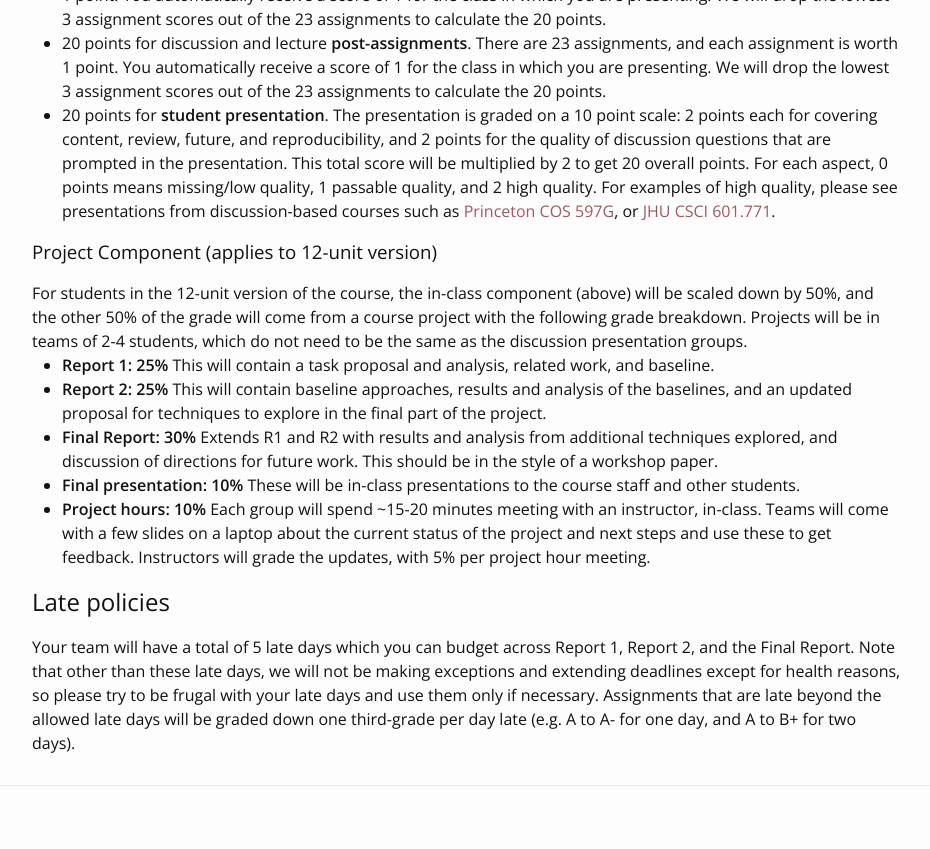
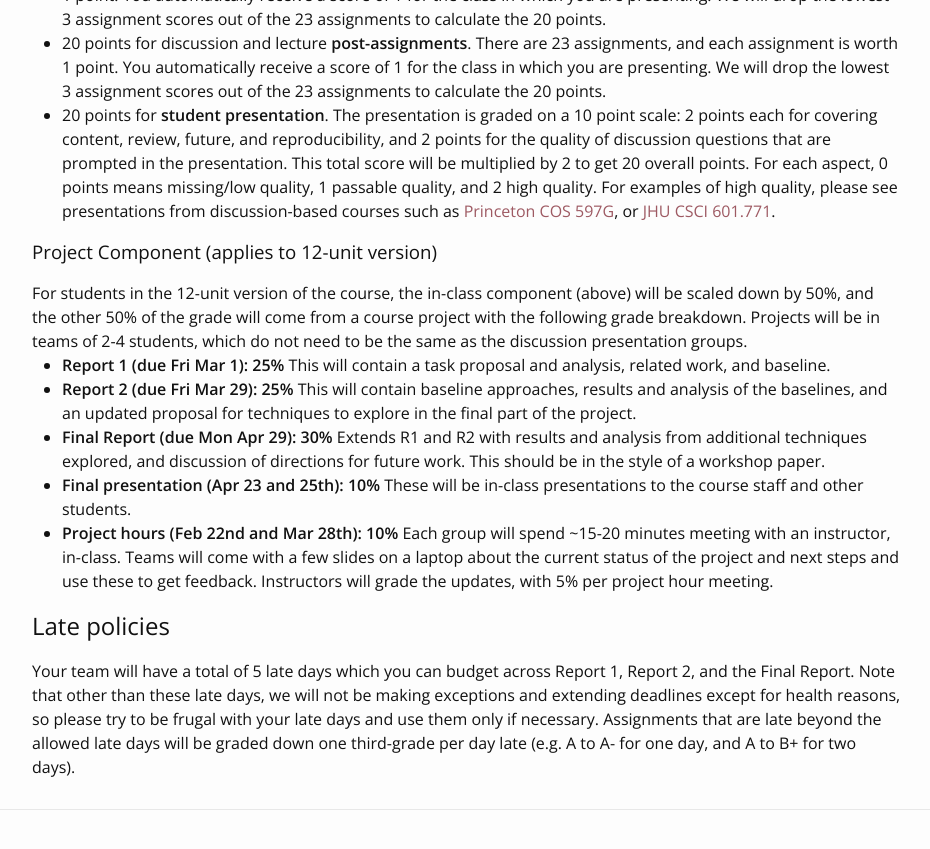
Before and after one commit to cmu-codegen/s2024, a Jekyll site: the page built from index.md, in a window 1280 px wide and 900 px high, scrolled down 7261 px. Shown: the top 849 px of the window, without its empty margins (173-1103 px from the left). Built offline with Jekyll 4.4.1, drawn with Linux system fonts in a browser that asks for light colours; nearby versions of some CDN libraries.

Commit message:
add due dates for assignments

```diff
--- a/_layouts/home.html
+++ b/_layouts/home.html
@@ -231,11 +231,11 @@ layout: default
     For students in the 12-unit version of the course, the in-class component (above) will be scaled down by 50%, and the other 50% of the grade will come from a course project with the following grade breakdown. Projects will be in teams of 2-4 students, which do not need to be the same as the discussion presentation groups.
 
     <ul>
-        <li><strong>Report 1: 25%</strong> This will contain a task proposal and analysis, related work, and baseline.</li>
-        <li><strong>Report 2: 25%</strong> This will contain baseline approaches, results and analysis of the baselines, and an updated proposal for techniques to explore in the final part of the project.</li>
-        <li><strong>Final Report: 30%</strong> Extends R1 and R2 with results and analysis from additional techniques explored, and discussion of directions for future work. This should be in the style of a workshop paper.</li>
-        <li><strong>Final presentation: 10%</strong> These will be in-class presentations to the course staff and other students.</li>
-        <li><strong>Project hours: 10%</strong> Each group will spend ~15-20 minutes meeting with an instructor, in-class. Teams will come with a few slides on a laptop about the current status of the project and next steps and use these to get feedback. Instructors will grade the updates, with 5% per project hour meeting.</li>
+        <li><strong>Report 1 (due Fri Mar 1): 25%</strong> This will contain a task proposal and analysis, related work, and baseline.</li>
+        <li><strong>Report 2 (due Fri Mar 29): 25%</strong> This will contain baseline approaches, results and analysis of the baselines, and an updated proposal for techniques to explore in the final part of the project.</li>
+        <li><strong>Final Report (due Mon Apr 29): 30%</strong> Extends R1 and R2 with results and analysis from additional techniques explored, and discussion of directions for future work. This should be in the style of a workshop paper.</li>
+        <li><strong>Final presentation (Apr 23 and 25th): 10%</strong> These will be in-class presentations to the course staff and other students.</li>
+        <li><strong>Project hours (Feb 22nd and Mar 28th): 10%</strong> Each group will spend ~15-20 minutes meeting with an instructor, in-class. Teams will come with a few slides on a laptop about the current status of the project and next steps and use these to get feedback. Instructors will grade the updates, with 5% per project hour meeting.</li>
     </ul>
 
     <h2>Late policies</h2>
```
